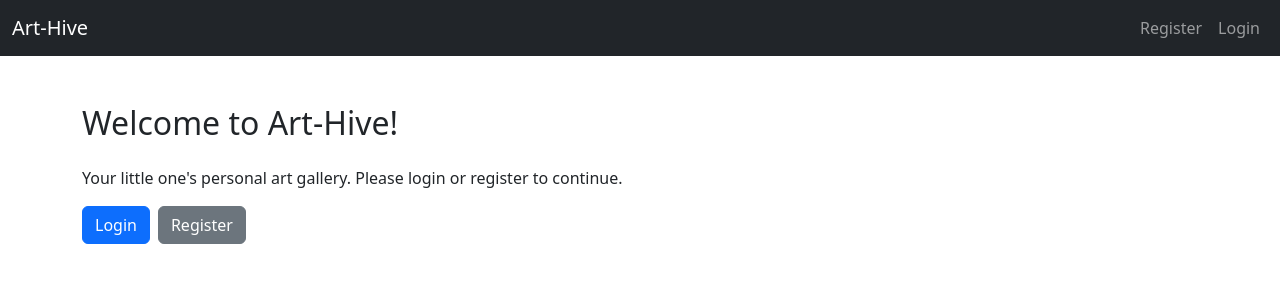
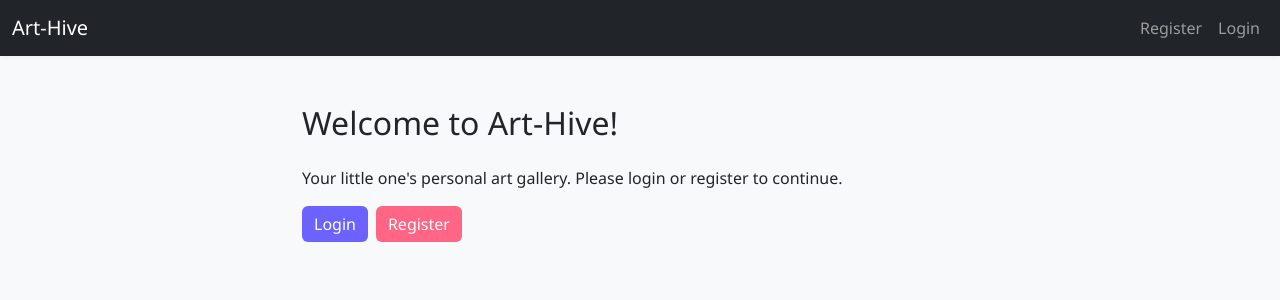
Before and after one commit to nazhameed/arthive, a Django app: page / in a window 1280 px wide. Shown: the top 300 px of the page. Run offline with Django 5.2, Linux system fonts and the light colour scheme.

Commit message:
add css file structure and file

```diff
--- /dev/null
+++ b/gallery/static/gallery/css/style.css
@@ -0,0 +1,23 @@
+/* Art-Hive global styles */
+body {
+  background-color: #f8f9fa;
+  font-family: 'Segoe UI', 'Arial', sans-serif;
+}
+.navbar {
+  box-shadow: 0 2px 4px rgba(0,0,0,0.04);
+}
+.container {
+  max-width: 700px;
+}
+.btn-primary {
+  background-color: #6c63ff;
+  border: none;
+}
+.btn-secondary {
+  background-color: #ff6584;
+  border: none;
+}
+.alert-danger {
+  font-size: 0.95rem;
+}
+/* Add more custom styles as needed */
--- a/gallery/templates/base.html
+++ b/gallery/templates/base.html
@@ -1,9 +1,11 @@
+{% load static %}
 <!DOCTYPE html>
 <html lang="en">
 <head>
     <title>Art-Hive</title>
     <meta name="viewport" content="width=device-width, initial-scale=1">
     <link rel="stylesheet" href="https://cdn.jsdelivr.net/npm/bootstrap@5.3.2/dist/css/bootstrap.min.css">
+    <link rel="stylesheet" href="{% static 'gallery/css/style.css' %}">
 </head>
 <body>
 <nav class="navbar navbar-expand-lg navbar-dark bg-dark" aria-label="Main navigation">
--- a/gallery/templates/index.html
+++ b/gallery/templates/index.html
@@ -3,11 +3,11 @@
 <div class="container mt-5">
   <h2 class="mb-4">Welcome to Art-Hive!</h2>
   <p>Your little one's personal art gallery. Please login or register to continue.</p>
-  <div class="d-flex gap-2 mb-4">
+  <div id="auth-buttons" class="d-flex gap-2 mb-4"{% if active_form %} style="display:none;"{% endif %}>
     <button class="btn btn-primary" onclick="showForm('login')">Login</button>
     <button class="btn btn-secondary" onclick="showForm('register')">Register</button>
   </div>
-  <div id="login-form" style="display:none;">
+  <div id="login-form"{% if active_form == 'login' %} style="display:block;"{% else %} style="display:none;"{% endif %}>
     <h3>Login</h3>
     {% if login_error %}
       <div class="alert alert-danger">{{ login_error }}</div>
@@ -28,7 +28,7 @@
       <button type="submit" class="btn btn-primary">Login</button>
     </form>
   </div>
-  <div id="register-form" style="display:none;">
+  <div id="register-form"{% if active_form == 'register' %} style="display:block;"{% else %} style="display:none;"{% endif %}>
     <h3>Register</h3>
     {% if signup_error %}
       <div class="alert alert-danger">{{ signup_error }}</div>
@@ -53,6 +53,7 @@
 function showForm(form) {
   document.getElementById('login-form').style.display = form === 'login' ? 'block' : 'none';
   document.getElementById('register-form').style.display = form === 'register' ? 'block' : 'none';
+  document.getElementById('auth-buttons').style.display = (form === 'login' || form === 'register') ? 'none' : 'flex';
 }
 </script>
 {% endblock %}
--- a/gallery/views.py
+++ b/gallery/views.py
@@ -12,9 +12,11 @@ def index(request):
     signup_form = SignUpForm()
     login_error = None
     signup_error = None
+    active_form = None
     # Handle registration POST
     if request.method == 'POST':
         if 'register' in request.POST:
+            active_form = 'register'
             signup_form = SignUpForm(request.POST)
             if signup_form.is_valid():
                 user = signup_form.save(commit=False)
@@ -25,6 +27,7 @@ def index(request):
             else:
                 signup_error = signup_form.errors
         elif 'login' in request.POST:
+            active_form = 'login'
             login_form = AuthenticationForm(request, data=request.POST)
             if login_form.is_valid():
                 user = authenticate(
@@ -42,7 +45,8 @@ def index(request):
         'form': login_form,
         'signup_form': signup_form,
         'login_error': login_error,
-        'signup_error': signup_error
+        'signup_error': signup_error,
+        'active_form': active_form
     })
 
 @login_required
```
